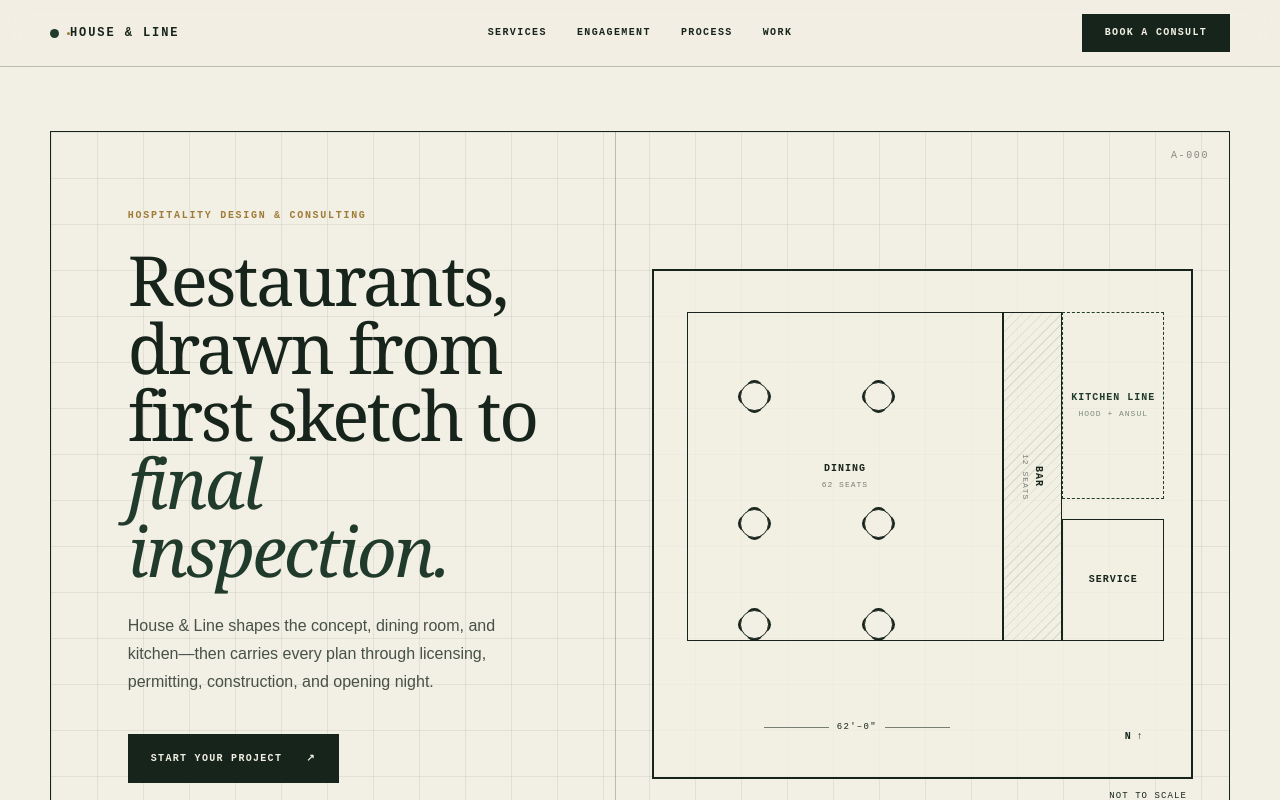
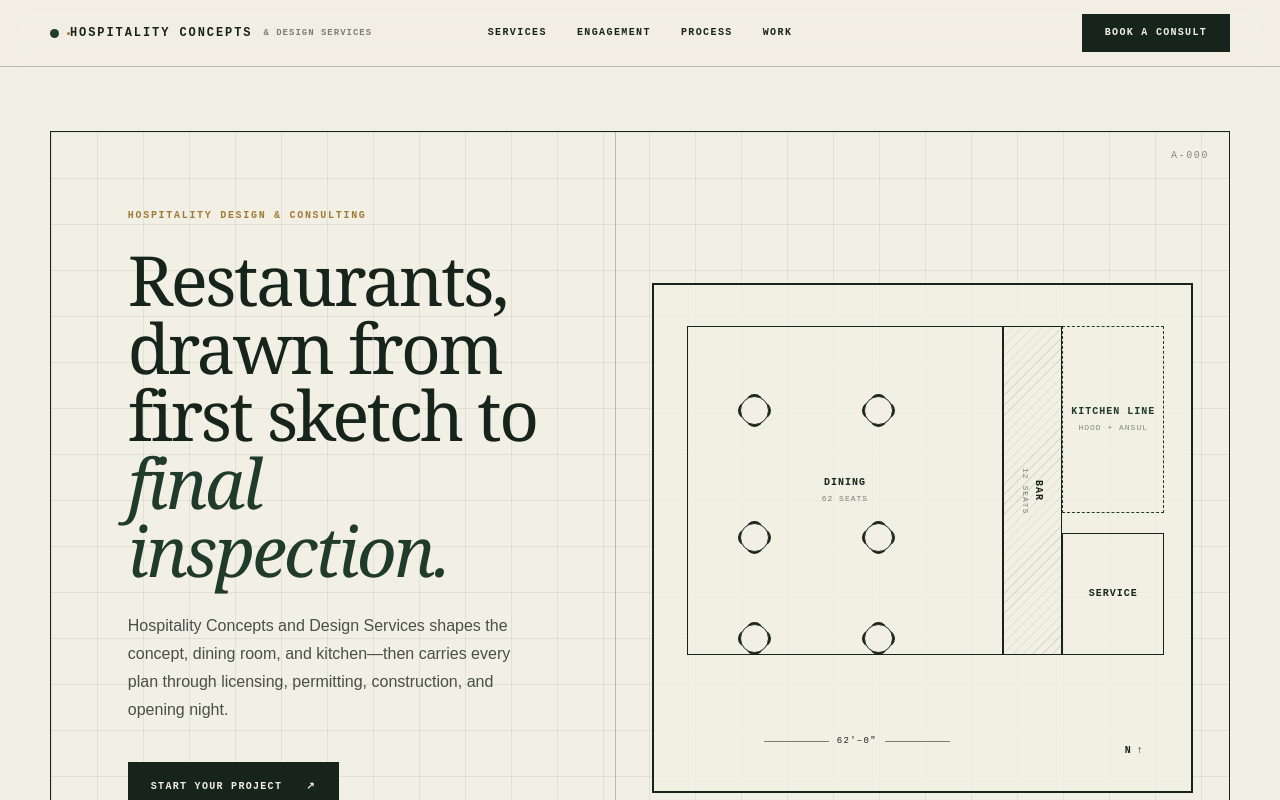
Before and after one commit to bardyaxy/house-and-line, a Next.js app: page / in a window 1280 px wide. Shown: the top 800 px of the page. Built offline with nearby package versions, Linux system fonts and the light colour scheme.

Commit message:
Update site branding

```diff
--- a/app/globals.css
+++ b/app/globals.css
@@ -22,6 +22,7 @@ a { color: inherit; }
 .site-header { position: sticky; top: 0; z-index: 20; background: color-mix(in srgb, var(--paper) 94%, transparent); border-bottom: 1px solid var(--line); backdrop-filter: blur(12px); }
 .nav { min-height: 66px; display: grid; grid-template-columns: 1fr auto 1fr; align-items: center; gap: 28px; }
 .wordmark { display: inline-flex; align-items: center; gap: 11px; width: max-content; font: 700 12px/1 var(--mono); letter-spacing: .16em; text-transform: uppercase; text-decoration: none; }
+.wordmark-detail { color: rgba(23,36,27,.55); font-size: 9px; letter-spacing: .11em; }
 .brand-dot { width: 9px; height: 9px; background: var(--forest); border-radius: 50%; box-shadow: 14px 0 0 -3px var(--brass); }
 .nav-links { display: flex; gap: 30px; }
 .nav-links a { font: 600 10px/1 var(--mono); letter-spacing: .14em; text-transform: uppercase; text-decoration: none; }
@@ -73,6 +74,7 @@ h1 em { color: var(--forest); font-weight: 400; }
   .shell { width: min(100% - 24px, 1180px); }
   .nav { min-height: 62px; }
   .button-small { display: none; }
+  .wordmark-detail { display: none; }
   h1 { font-size: 48px; }
   .hero-copy { padding-inline: 24px; }
   .drawing-sheet { min-height: 880px; }
--- a/app/layout.tsx
+++ b/app/layout.tsx
@@ -3,21 +3,21 @@ import './globals.css';
 
 export const metadata: Metadata = {
   metadataBase: new URL('https://bardyaxy.github.io/house-and-line/'),
-  title: 'House & Line — Hospitality Design & Consulting',
+  title: 'Hospitality Concepts and Design Services — Restaurant Design & Consulting',
   description:
     'Restaurant concept, front-of-house and kitchen design, permitting, fire systems, and construction—from first sketch to final inspection.',
-  applicationName: 'House & Line',
+  applicationName: 'Hospitality Concepts and Design Services',
   openGraph: {
-    title: 'House & Line — Hospitality Design & Consulting',
+    title: 'Hospitality Concepts and Design Services',
     description:
       'Restaurant concept, front-of-house and kitchen design—from first sketch to final inspection.',
     type: 'website',
-    siteName: 'House & Line',
-    images: [{ url: './og.png', width: 1200, height: 630, alt: 'House & Line — From first sketch to final inspection' }],
+    siteName: 'Hospitality Concepts and Design Services',
+    images: [{ url: './og.png', width: 1200, height: 630, alt: 'Hospitality Concepts and Design Services — From first sketch to final inspection' }],
   },
   twitter: {
     card: 'summary_large_image',
-    title: 'House & Line — Hospitality Design & Consulting',
+    title: 'Hospitality Concepts and Design Services',
     description: 'Restaurant design, permitting, and construction—from first sketch to final inspection.',
     images: ['./og.png'],
   },
--- a/app/page.tsx
+++ b/app/page.tsx
@@ -21,7 +21,7 @@ const phases = [
 ];
 
 const faqs = [
-  ['When should we bring House & Line in?', 'As early as possible—ideally before signing a lease. We can test a site against seating, kitchen, accessibility, and infrastructure needs before those constraints become expensive. If you are already underway, we can still enter at any phase.'],
+  ['When should we bring Hospitality Concepts in?', 'As early as possible—ideally before signing a lease. We can test a site against seating, kitchen, accessibility, and infrastructure needs before those constraints become expensive. If you are already underway, we can still enter at any phase.'],
   ['Can you work with our architect or contractor?', 'Yes. À la carte engagements are built for existing teams. We can own a specific drawing package, permitting path, or field-coordination scope and plug into the people you already trust.'],
   ['Do you handle agency conversations directly?', 'That is part of the point. We prepare the relevant exhibits, coordinate submissions, respond to comments, and help guide inspection readiness so you are not left translating technical feedback alone.'],
   ['How are projects priced?', 'Each engagement is scoped around the actual sheets, approvals, and construction support required. Turnkey work is proposed as a coordinated path; focused work is priced as a defined package.'],
@@ -46,7 +46,7 @@ export default function Home() {
     const form = new FormData(event.currentTarget);
     const servicesNeeded = form.getAll('services').join(', ') || 'Not selected';
     const text = [
-      'HOUSE & LINE — PROJECT INQUIRY',
+      'HOSPITALITY CONCEPTS AND DESIGN SERVICES — PROJECT INQUIRY',
       '',
       `Name: ${form.get('name') || ''}`,
       `Email: ${form.get('email') || ''}`,
@@ -66,9 +66,9 @@ export default function Home() {
     <main id="top">
       <header className="site-header">
         <nav className="nav shell" aria-label="Main navigation">
-          <a className="wordmark" href="#top" aria-label="House and Line, home" onClick={closeMenu}>
+          <a className="wordmark" href="#top" aria-label="Hospitality Concepts and Design Services, home" onClick={closeMenu}>
             <span className="brand-dot" aria-hidden="true" />
-            House &amp; Line
+            Hospitality Concepts <span className="wordmark-detail">&amp; Design Services</span>
           </a>
           <div className="nav-links" aria-label="Page sections">
             <a href="#services">Services</a>
@@ -93,7 +93,7 @@ export default function Home() {
           <div className="hero-copy">
             <p className="eyebrow">Hospitality Design &amp; Consulting</p>
             <h1 id="hero-title">Restaurants, drawn from first sketch to <em>final inspection.</em></h1>
-            <p className="lede">House &amp; Line shapes the concept, dining room, and kitchen—then carries every plan through licensing, permitting, construction, and opening night.</p>
+            <p className="lede">Hospitality Concepts and Design Services shapes the concept, dining room, and kitchen—then carries every plan through licensing, permitting, construction, and opening night.</p>
             <div className="hero-actions">
               <a className="button" href="#contact">Start your project <span aria-hidden="true">↗</span></a>
               <a className="text-link" href="#services">Explore the drawing set <span aria-hidden="true">↓</span></a>
@@ -125,7 +125,7 @@ export default function Home() {
           <h2 id="intro-title">Designers who speak <em>inspector.</em></h2>
           <div>
             <p className="intro-lede">The room guests see and the systems they never notice belong to the same project. We draw them that way.</p>
-            <p className="body-copy">House &amp; Line joins concept thinking with technical execution. The atmosphere, seating plan, kitchen flow, agency sheets, and site decisions stay connected from day one.</p>
+            <p className="body-copy">Hospitality Concepts and Design Services joins concept thinking with technical execution. The atmosphere, seating plan, kitchen flow, agency sheets, and site decisions stay connected from day one.</p>
           </div>
         </div>
         <div className="proof-grid">
@@ -266,7 +266,7 @@ export default function Home() {
 
       <footer>
         <div className="footer-title shell">
-          <a className="wordmark" href="#top"><span className="brand-dot" aria-hidden="true" />House &amp; Line</a>
+          <a className="wordmark" href="#top"><span className="brand-dot" aria-hidden="true" />Hospitality Concepts <span className="wordmark-detail">&amp; Design Services</span></a>
           <p>Hospitality design &amp; consulting<br />Concept · Design · Permit · Build · Open</p>
           <a href="#top">Back to top ↑</a>
         </div>
```
